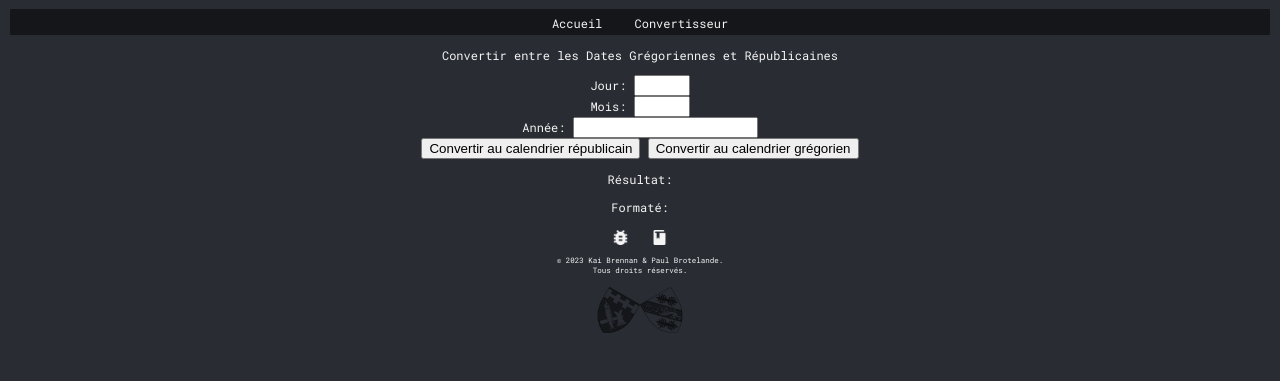
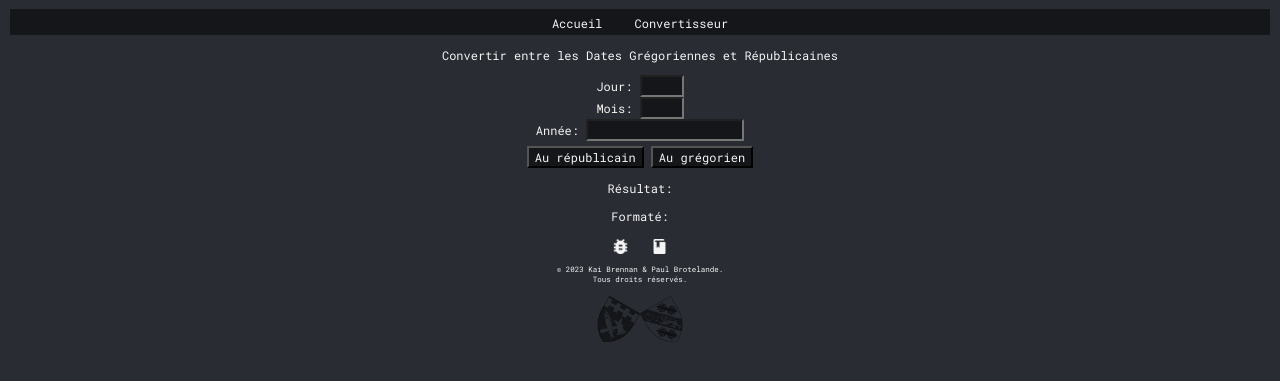
Before and after one commit to kaibrennan/RepDate, a browser extension: page converter.html in a window 1280 px wide. Shown: the part 57-438 px from the top of the page. Drawn offline with Linux system fonts and the light colour scheme.

Commit message:
Stylistic changes for UI design.

```diff
--- a/converter.html
+++ b/converter.html
@@ -34,8 +34,8 @@
         <label for="year">Année:</label>
         <input type="number" id="year" name="year" min="1" required><br>
 
-        <button type="button" id="convertToRepublican">Convertir au calendrier républicain</button>
-        <button type="button" id="convertToGregorian">Convertir au calendrier grégorien</button>
+        <button type="button" id="convertToRepublican">Au républicain</button>
+        <button type="button" id="convertToGregorian">Au grégorien</button>
     </form>
     <p>Résultat:<div id="conv"></div></p>
     <p>Formaté:<div id="formatted"></div></p>
--- a/styles.css
+++ b/styles.css
@@ -59,6 +59,19 @@ li{
 .foot img{
     margin-top: 2.5px;
 }
+button{
+    background-color: #141619;
+    color: whitesmoke;
+    font-family: 'Roboto Mono', monospace;
+    font-size: 12px;
+    margin-top: 5px;
+}
+input{
+    background-color: #141619;
+    color: whitesmoke;
+    font-family: 'Roboto Mono', monospace;
+    font-size: 12px;
+}
 /*.flexbox {
     display: flex;
 }*/
```
